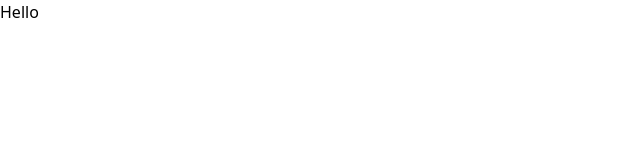
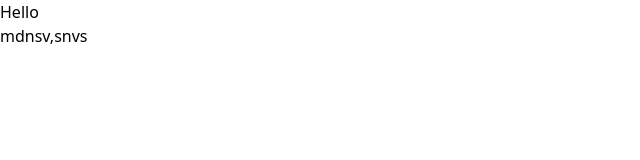
Before and after one commit to Hazratiali/TIMLID, a website: page src/index.html in a window 1280 px wide. Shown: the whole page, without its empty margins (0-640 px from the left). Drawn offline with Linux system fonts and the light colour scheme.

Commit message:
html-text

```diff
--- a/src/index.html
+++ b/src/index.html
@@ -8,5 +8,6 @@
 </head>
 <body>
         <h1>Hello</h1>
+        <p>mdnsv,snvs</p>
 </body>
 </html>
```
